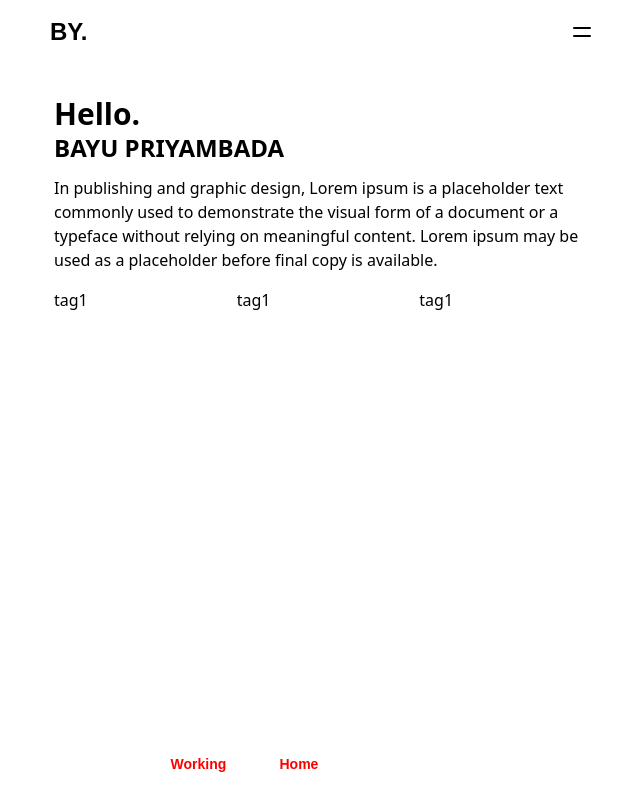
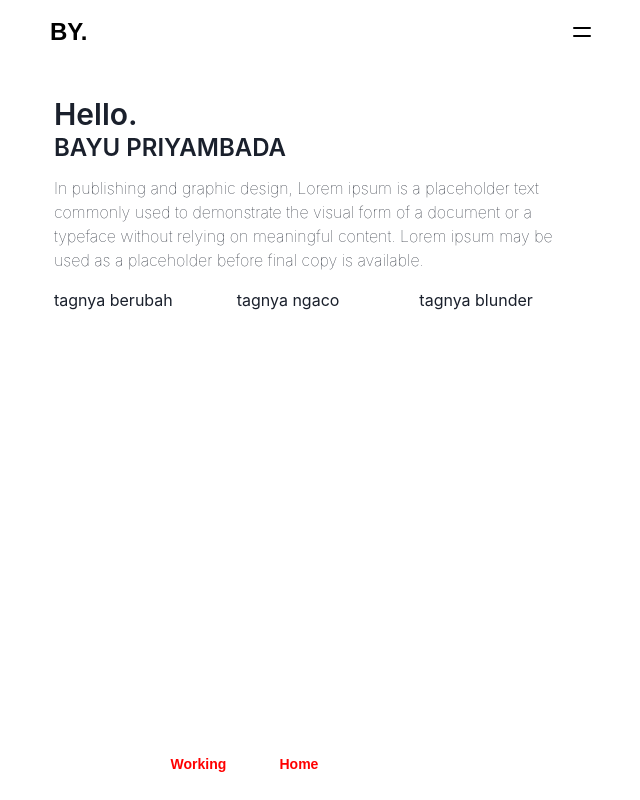
Before and after one commit to bayupriyambada/belajar-next, a Next.js app: page / in a window 1280 px wide. Shown: the whole page, without its empty margins (318-958 px from the left). Built offline with nearby package versions, Linux system fonts and the light colour scheme.

Commit message:
commit baru

```diff
--- a/components/building/tagSkill.js
+++ b/components/building/tagSkill.js
@@ -2,9 +2,9 @@ function TagSkill() {
    return (
       <>
          <div className="grid grid-cols-3 gap-3">
-            <div>tag1</div>
-            <div>tag1</div>
-            <div>tag1</div>
+            <div>tagnya berubah</div>
+            <div>tagnya ngaco</div>
+            <div>tagnya blunder</div>
          </div>
       </>
    );
--- a/package.json
+++ b/package.json
@@ -9,6 +9,10 @@
     "lint": "next lint"
   },
   "dependencies": {
+    "@chakra-ui/react": "^2.2.8",
+    "@emotion/react": "^11.10.0",
+    "@emotion/styled": "^11.10.0",
+    "framer-motion": "^6.5.1",
     "next": "12.2.5",
     "primeicons": "^5.0.0",
     "primereact": "^8.3.0",
--- a/pages/_app.js
+++ b/pages/_app.js
@@ -1,7 +1,15 @@
 import '../styles/globals.css'
 
+// function MyApp({ Component, pageProps }) {
+//   return <Component {...pageProps} />
+// }
+import { ChakraProvider } from '@chakra-ui/react';
 function MyApp({ Component, pageProps }) {
-  return <Component {...pageProps} />
+   return (
+      <ChakraProvider>
+         <Component {...pageProps} />
+      </ChakraProvider>
+   );
 }
 
-export default MyApp
+export default MyApp;
--- /dev/null
+++ b/pages/data/index.tsx
@@ -0,0 +1,54 @@
+
+import {useEffect, useState} from 'react'
+import {
+  Container,
+  Modal,
+  ModalOverlay,
+  ModalContent,
+  ModalHeader,
+  ModalFooter,
+  ModalBody,
+  ModalCloseButton,
+  Button,
+  Lorem
+} from '@chakra-ui/react'
+
+function DataIndex(){
+  const [data, setData] = useState(null)
+  const [isLoading, setLoading] = useState(false)
+
+  console.log(data)
+  useEffect(() => {
+    setLoading(true)
+    fetch('https://jsonplaceholder.typicode.com/posts/')
+      .then((res) => res.json())
+      .then((data) => {
+        setData(data)
+        setLoading(false)
+      })
+  }, [])
+
+  if (isLoading) return <p>Loading...</p>
+  if (!data) return <p>No profile data</p>
+
+  return (
+
+    <>
+      {data.map((data, i) => {
+        return (
+          <Container key={i} bg='blue.600' color='white' mt='2' p='5'>
+            <h1 className="text-xl">Saya Post: {data.title}</h1>
+            <span className="text-base">Saya Body: {data.body}</span>
+            <br/>
+          </Container>
+
+         )
+        })}
+    </>
+  )
+
+}
+
+
+
+export default DataIndex
--- /dev/null
+++ b/pages/profile.js
@@ -0,0 +1,21 @@
+import {
+   Flex,
+   Spacer,
+   Center,
+   Text,
+   Square,
+   Box,
+   Heading,
+   Container,
+} from '@chakra-ui/react';
+function Profile() {
+   return (
+      <>
+         <Center bg="tomato" h="100px" color="white">
+            <Heading>I'm a Heading</Heading>
+         </Center>
+      </>
+   );
+}
+
+export default Profile;
```
Also changed, not shown: pages/data/[id].tsx (added), 1 other file (tests, documents, lock files or other folders).
